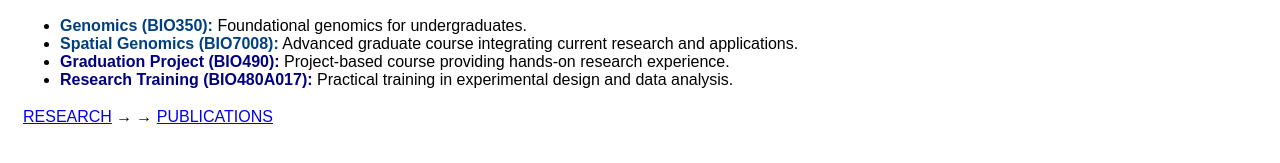
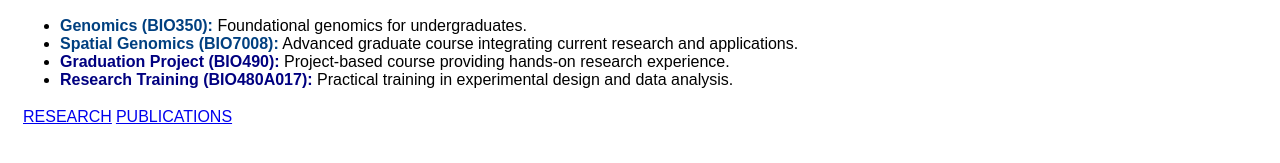
Before and after one commit to ZhengmzLab/zhengmzlab.github.io, a Jekyll site: the page built from teaching.md, in a window 1280 px wide. Shown: the part 217-380 px from the top of the page. Built offline with Jekyll 4.4.1, drawn with Linux system fonts in a browser that asks for light colours.

```diff
--- a/teaching.md
+++ b/teaching.md
@@ -28,4 +28,4 @@ title: TEACHING
 - <span style="color:navy; font-weight:bold;">Research Training (BIO480A017):</span> Practical training in experimental design and data analysis.
 
 
-[RESEARCH](research.html) → | → [PUBLICATIONS](publications.html)
+[RESEARCH](research.html) | [PUBLICATIONS](publications.html)
```
